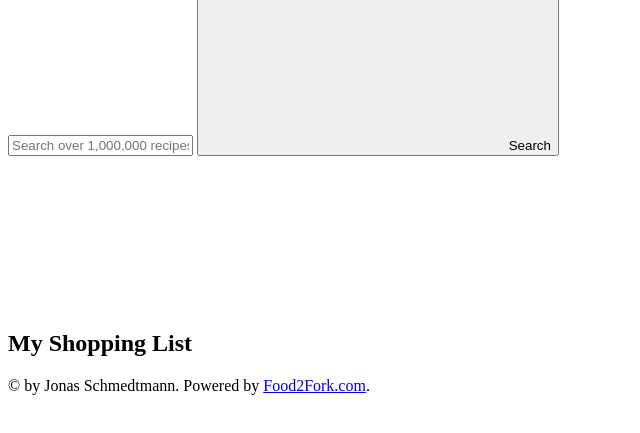
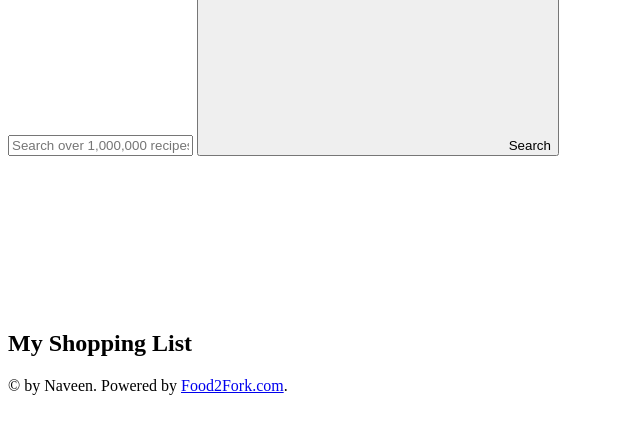
Before and after one commit to naveenpanickal/forkify, a website built with webpack: page src/index.html in a window 1280 px wide. Shown: the part 29-462 px from the top of the page, without its empty margins (0-640 px from the left). Built offline with nearby package versions, Linux system fonts and the light colour scheme; files whose address does not match are found by name.

Commit message:
html modified

```diff
--- a/src/index.html
+++ b/src/index.html
@@ -429,7 +429,7 @@
             </ul>
 
             <div class="copyright">
-                &copy; by Jonas Schmedtmann. Powered by
+                &copy; by Naveen. Powered by
                 <a href="http://food2fork.com" target="_blank" class="link">Food2Fork.com</a>.
             </div>
 
```
